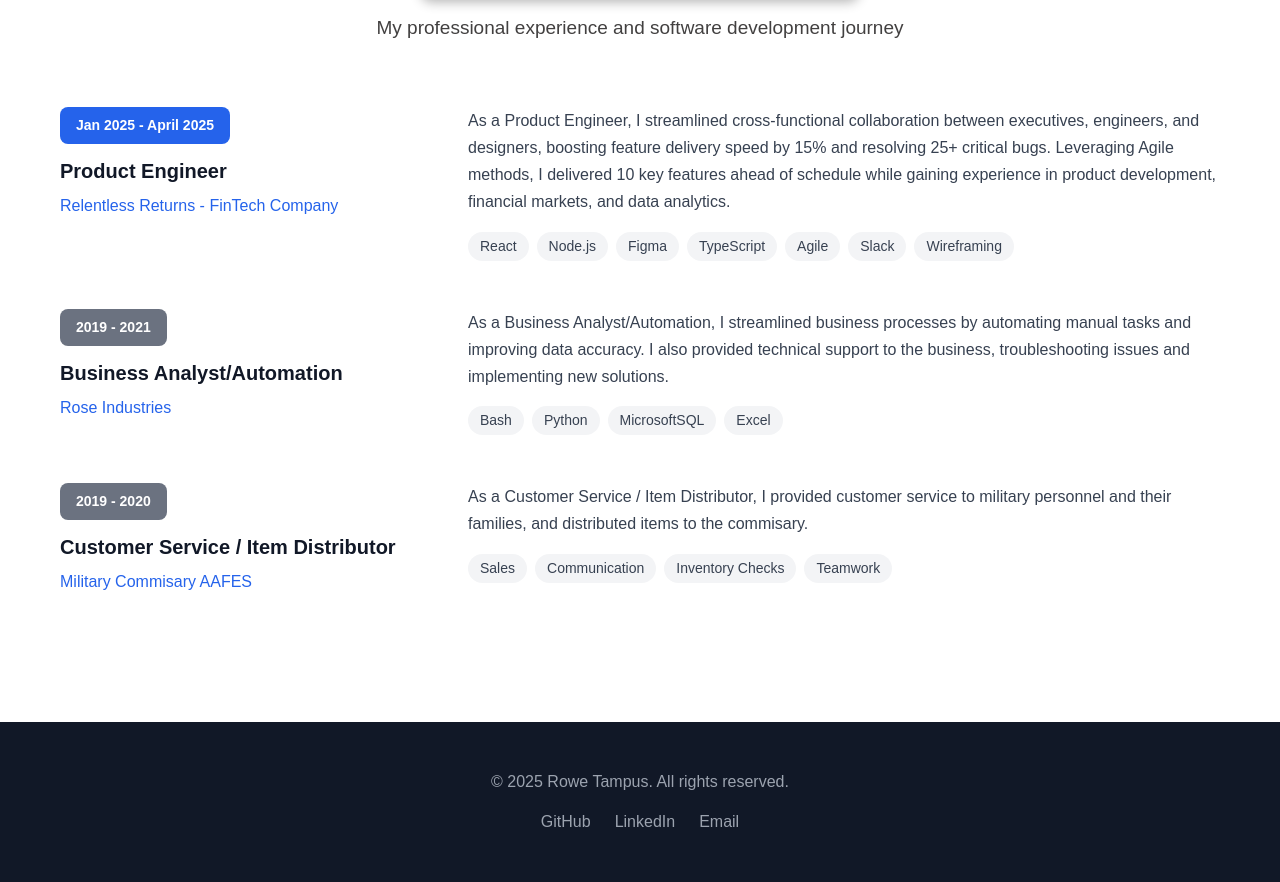
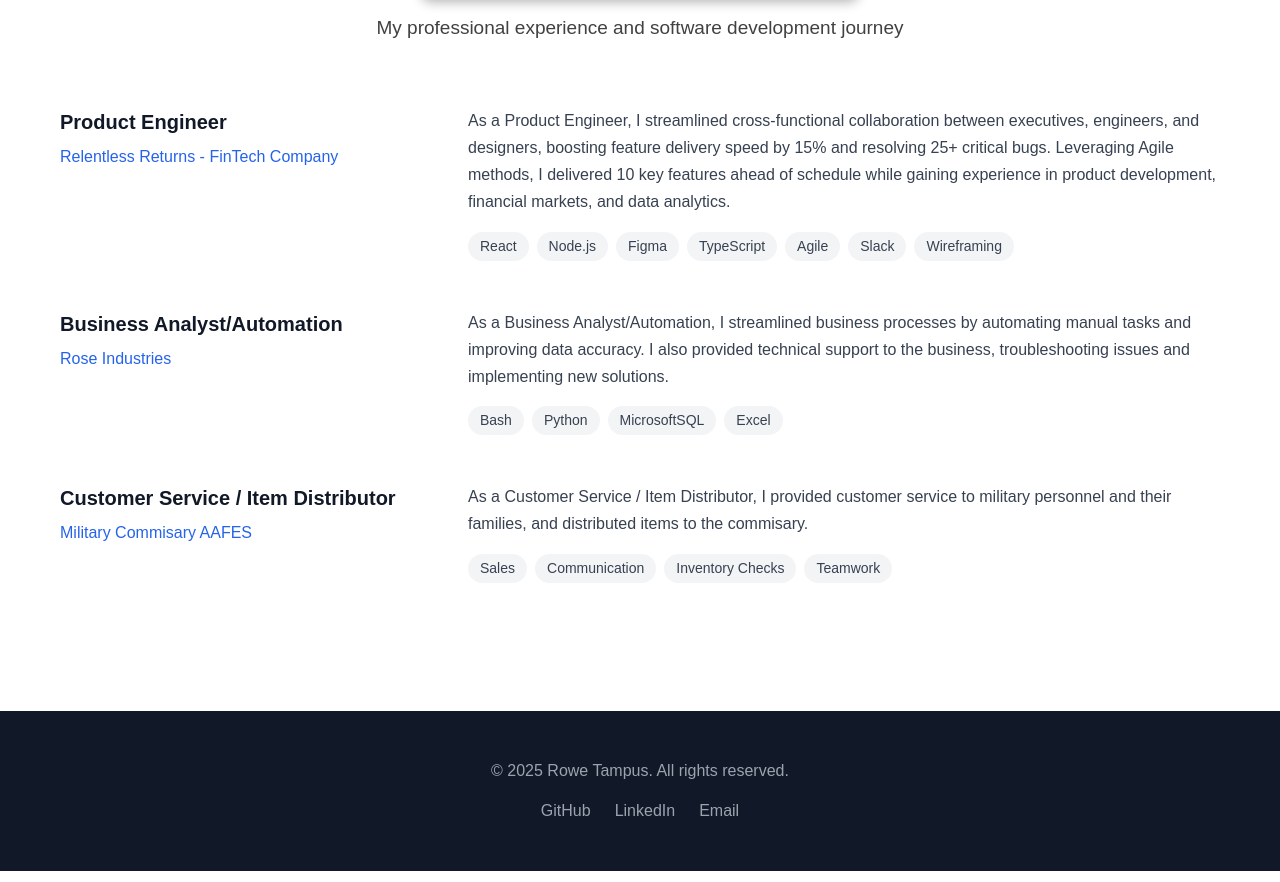
Before and after one commit to Ruvier14/portfolio-nextjs, a Next.js app: page / in a window 1280 px wide. Shown: the part 3201-4083 px from the top of the page. Built offline with nearby package versions, Linux system fonts and the light colour scheme.

Commit message:
took out the dates on experience

```diff
--- a/src/app/page.tsx
+++ b/src/app/page.tsx
@@ -397,9 +397,6 @@ export default function Home() {
             {/* Experience 1 */}
             <div className="experience-item">
               <div className="experience-header">
-                <div className="experience-date">
-                  Jan 2025 -  April 2025
-                </div>
                 <h3 className="experience-title">Product Engineer</h3>
                 <p className="experience-company">Relentless Returns - FinTech Company</p>
               </div>
@@ -425,9 +422,6 @@ export default function Home() {
             {/* Experience 2 */}
             <div className="experience-item">
               <div className="experience-header">
-                <div className="experience-date secondary">
-                  2019 - 2021
-                </div>
                 <h3 className="experience-title">Business Analyst/Automation</h3>
                 <p className="experience-company">Rose Industries</p>
               </div>
@@ -449,9 +443,6 @@ export default function Home() {
             {/* Experience 3 */}
             <div className="experience-item">
               <div className="experience-header">
-                <div className="experience-date secondary">
-                  2019 - 2020
-                </div>
                 <h3 className="experience-title">Customer Service / Item Distributor</h3>
                 <p className="experience-company">Military Commisary AAFES</p>
               </div>
```
